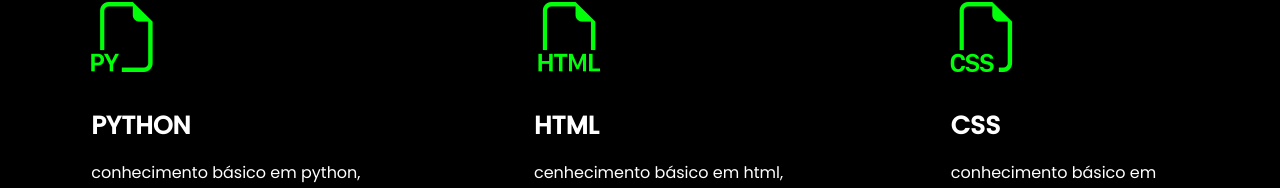
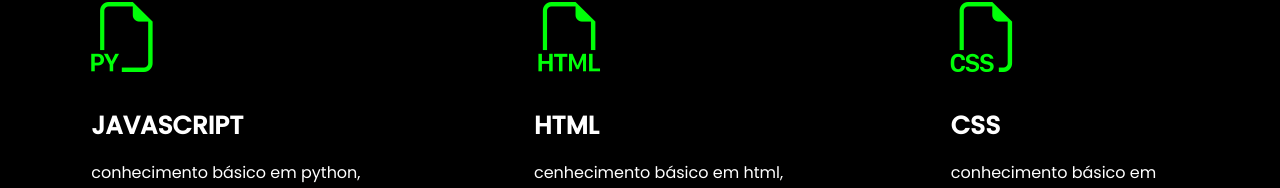
Before and after one commit to V1N1nam/portfolio, a plain HTML site: page index.html in a window 1280 px wide. Shown: the part 747-935 px from the top of the page. Drawn offline with nearby package versions, Linux system fonts and the light colour scheme.

Commit message:
Update index.html

```diff
--- a/index.html
+++ b/index.html
@@ -74,7 +74,7 @@
                 <div class="flex">
                     <div class="especialidades-box">
                         <i class="bi bi-filetype-py"></i>
-                        <h3>PYTHON</h3>
+                        <h3>JAVASCRIPT</h3>
                         <p>conhecimento básico em python, estudado durante
                         o primero período da faculdade.
                         </p>
```
